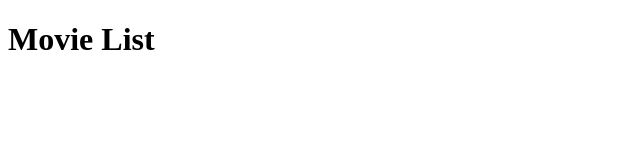
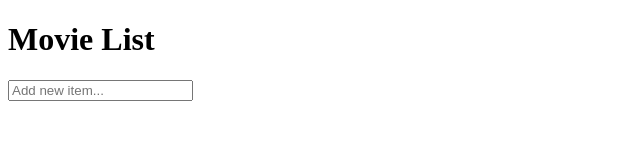
Before and after one commit to NikkitaMalyarov/JS-Reference, a plain HTML site: page Greeting/List/index.html in a window 1280 px wide. Shown: the whole page, without its empty margins (0-640 px from the left). Drawn offline with Linux system fonts and the light colour scheme.

Commit message:
Update index.html

```diff
--- a/Greeting/List/index.html
+++ b/Greeting/List/index.html
@@ -12,7 +12,11 @@
     <div class="row">
         <h1>Movie List</h1>
     </div>
-
- </div>
-</body>
+    <div class="row"
+        <form action="">
+            <input id="itemInput" type="text" placeholder="Add new item...">
+                </form>
+            </div>
+        </div>
+    </body>
 </html>
```
